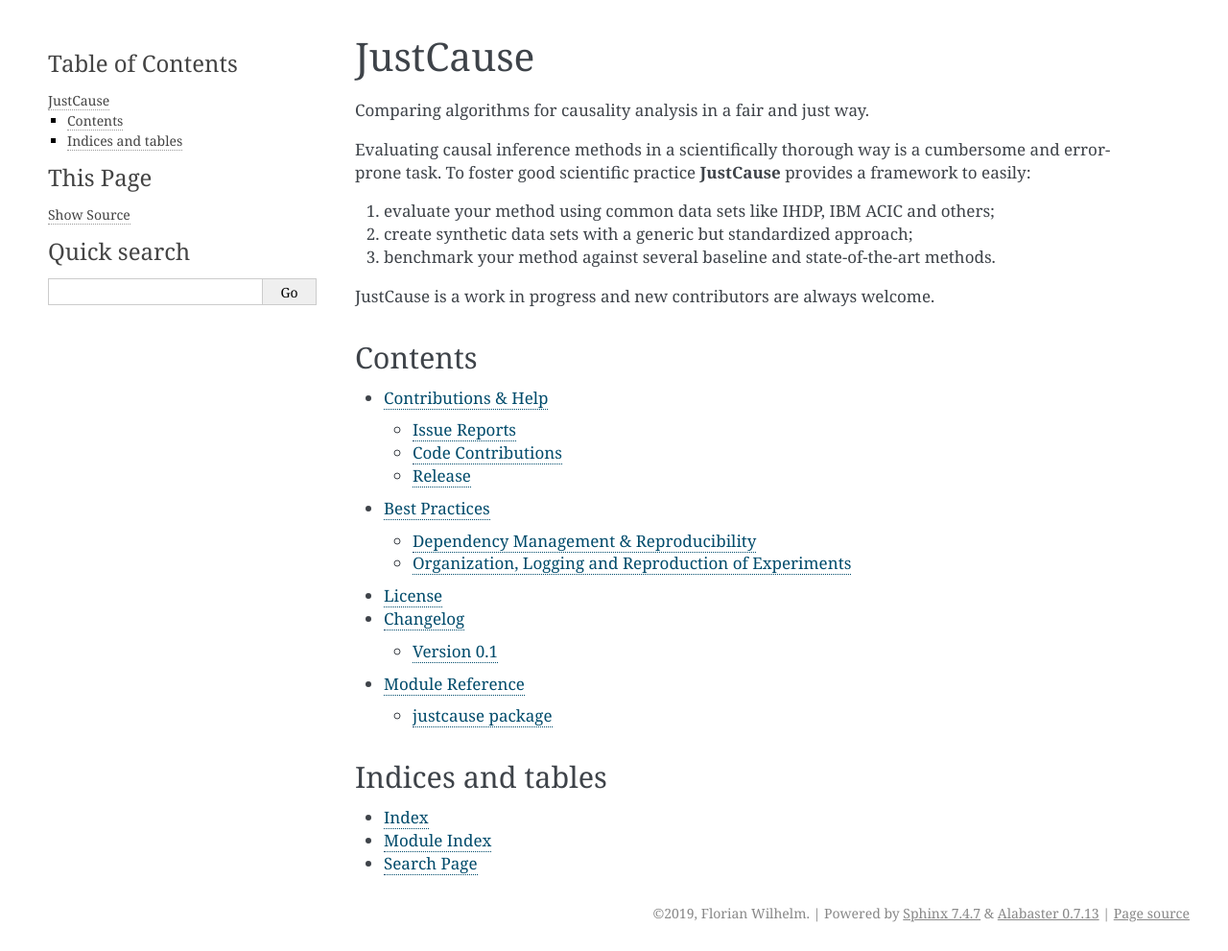
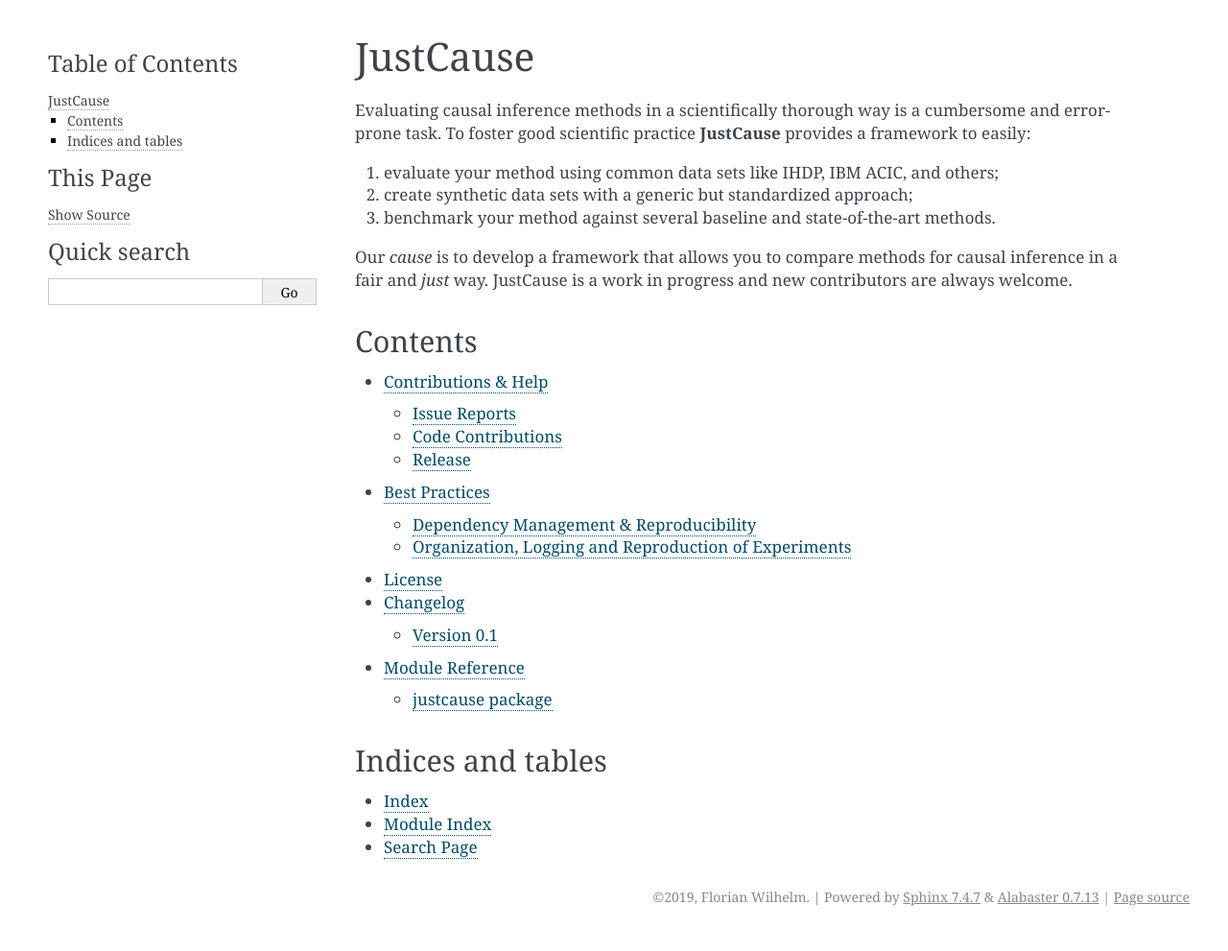
Before and after one commit to inovex/justcause, a Sphinx documentation site: the page built from docs/index.rst, in a window 1280 px wide. Shown: the whole page at 96% size. Built offline with Sphinx 7.4.7, drawn with Linux system fonts in a browser that asks for light colours; the version number is read from the project's files by our own code.

Commit message:
Small text change

```diff
--- a/docs/index.rst
+++ b/docs/index.rst
@@ -2,16 +2,15 @@
 JustCause
 =========
 
-Comparing algorithms for causality analysis in a fair and just way.
-
 Evaluating causal inference methods in a scientifically thorough way is a cumbersome and error-prone task.
 To foster good scientific practice **JustCause** provides a framework to easily:
 
-1. evaluate your method using common data sets like IHDP, IBM ACIC and others;
+1. evaluate your method using common data sets like IHDP, IBM ACIC, and others;
 2. create synthetic data sets with a generic but standardized approach;
 3. benchmark your method against several baseline and state-of-the-art methods.
 
-JustCause is a work in progress and new contributors are always welcome.
+Our *cause* is to develop a framework that allows you to compare methods for causal inference
+in a fair and *just* way. JustCause is a work in progress and new contributors are always welcome.
 
 
 Contents
--- a/setup.cfg
+++ b/setup.cfg
@@ -1,6 +1,6 @@
 [metadata]
 name = JustCause
-description = Comparing algorithms for causality analysis in a fair and just way.
+description = Comparing methods for causality analysis in a fair and just way.
 author = Maximilian Franz, Florian Wilhelm
 author-email = Maximilian.Franz@inovex.de, Florian.Wilhelm@inovex.de
 license = mit
```
Also changed, not shown: README.md (+3 -4 lines).
